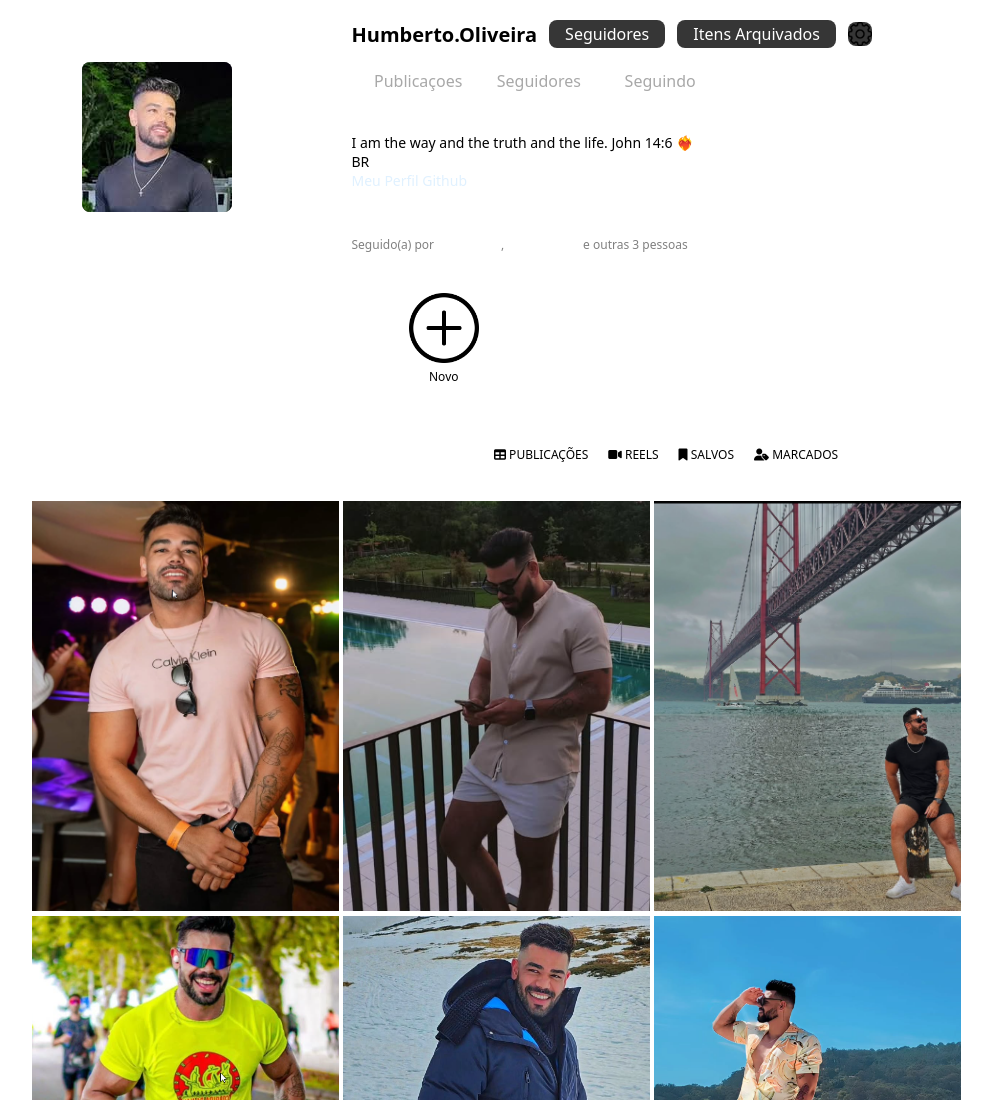
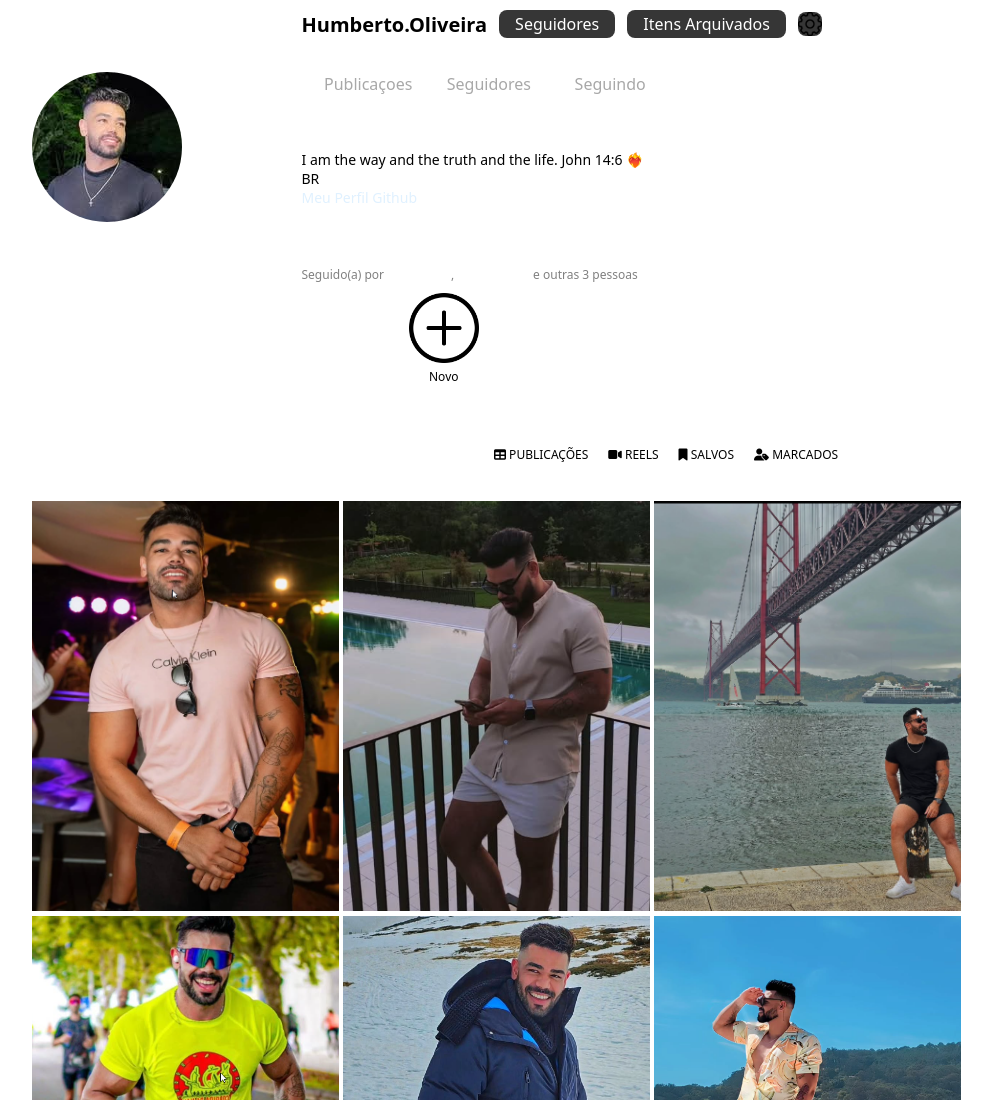
Before and after one commit to Eubeto/Clone_Instagram, a plain HTML site: page index.html in a window 1280 px wide. Shown: the top 1100 px of the page, without its empty margins (141-1133 px from the left). Drawn offline with Linux system fonts and the light colour scheme.

Commit message:
tirei o pading

```diff
--- a/index.html
+++ b/index.html
@@ -13,7 +13,7 @@
 <body>
 
     <header class="container-cabecalho">
-        <img class="icon " src="imagens/foto_perfil.png" height="150px" width="150px" alt="logo perfil"><!-- new -->
+        <img class="logo" src="/imagens/foto_perfil.png" height="150px" width="150px" alt="logo perfil">     <!-- Foto perfil ok -->
 
         <div class="container-info-perfil">
             <div class="container-flex-row">
--- a/style.css
+++ b/style.css
@@ -17,7 +17,7 @@
     display: flex;
     align-items: center;
     gap: 100px;
-    padding: 10px 50px 30px 50px;
+    /* padding: 10px 50px 30px 50px; */
 
 }
 
```
